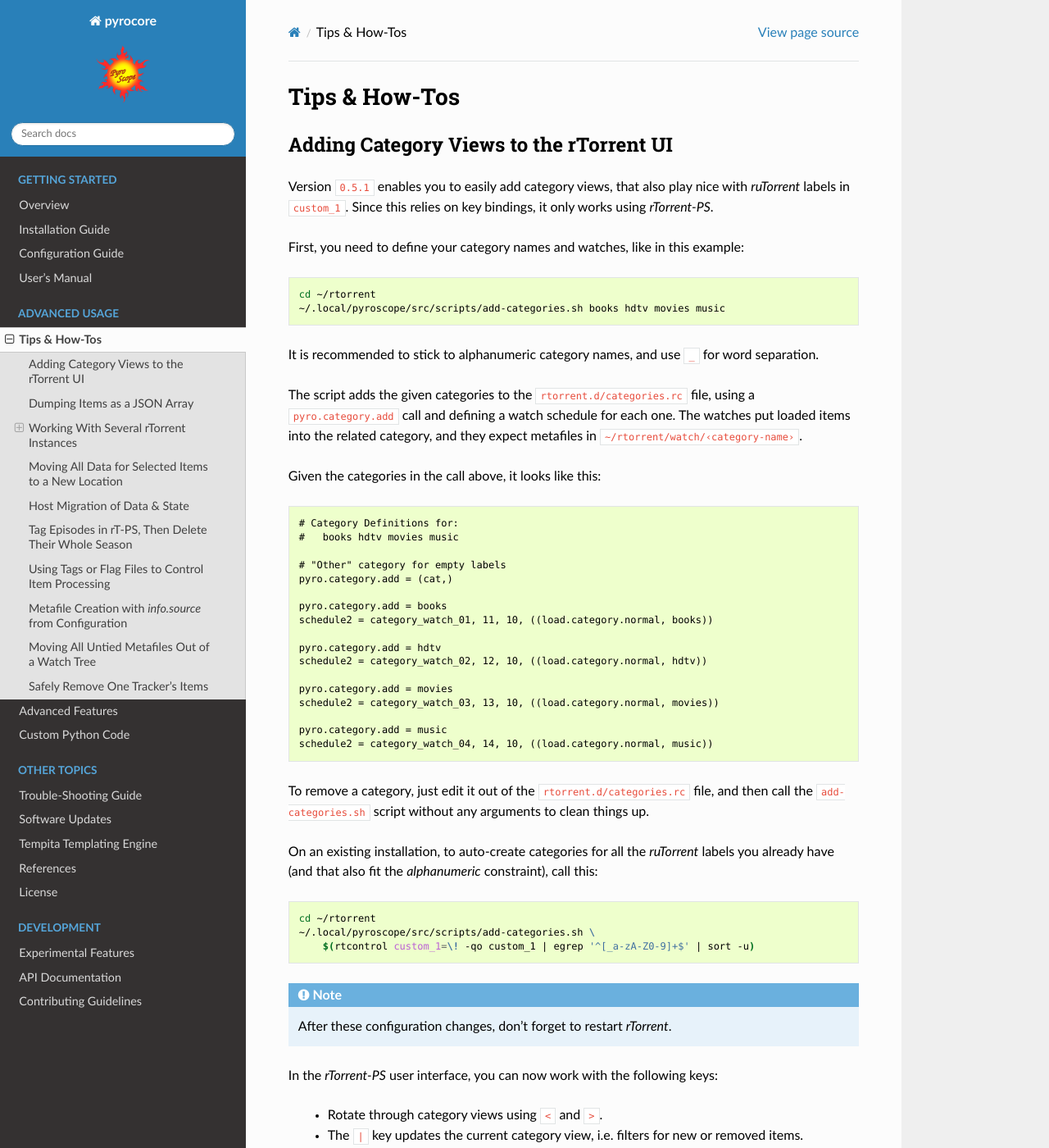
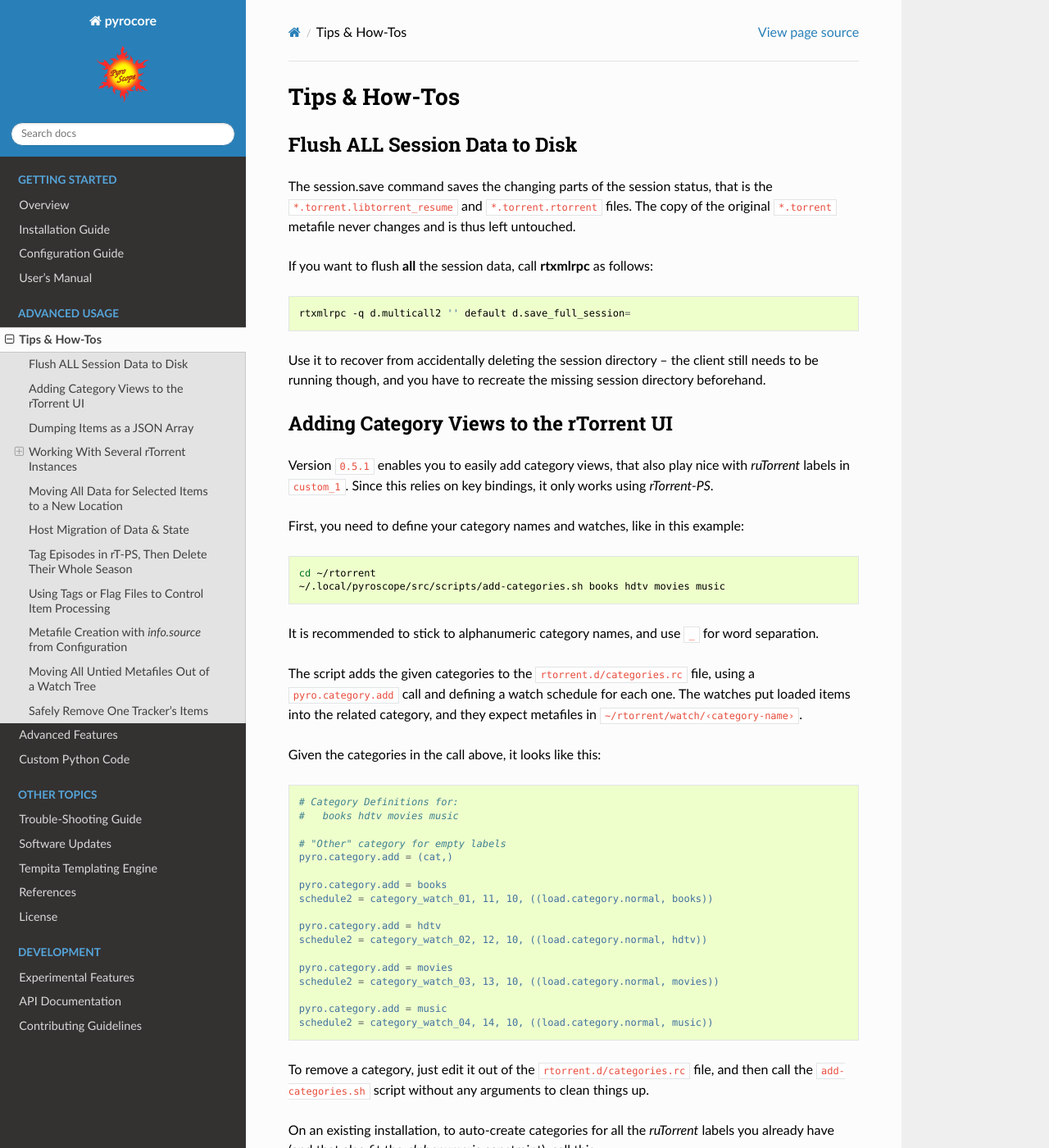
Before and after one commit to pyroscope/pyrocore, a Sphinx documentation site: the page built from docs/howto.rst, in a window 1280 px wide and 1400 px high. Shown: the whole window at 82% size. Built offline with Sphinx 7.4.7 and the Read the Docs theme 2.0.0, drawn with Linux system fonts in a browser that asks for light colours.

Commit message:
docs: Flush ALL Session Data to Disk

```diff
--- a/docs/howto.rst
+++ b/docs/howto.rst
@@ -1,5 +1,25 @@
 Tips & How-Tos
 ==============
+
+.. _flush-session:
+
+Flush ALL Session Data to Disk
+------------------------------
+
+The :term:`session.save` command saves the changing parts of the session status,
+that is the ``*.torrent.libtorrent_resume`` and ``*.torrent.rtorrent`` files.
+The copy of the original ``*.torrent`` metafile never changes and is thus left untouched.
+
+If you want to flush **all** the session data, call :command:`rtxmlrpc` as follows:
+
+.. code-block:: sh
+
+    rtxmlrpc -q d.multicall2 '' default d.save_full_session=
+
+Use it to recover from accidentally deleting the session directory
+– the client still needs to be running though,
+and you have to recreate the missing session directory beforehand.
+
 
 .. _howto-categories:
 
@@ -28,7 +48,7 @@ and they expect metafiles in ``~/rtorrent/watch/‹category-name›``.
 
 Given the categories in the call above, it looks like this:
 
-.. code-block:: initial
+.. code-block:: ini
 
     # Category Definitions for:
     #   books hdtv movies music
```
